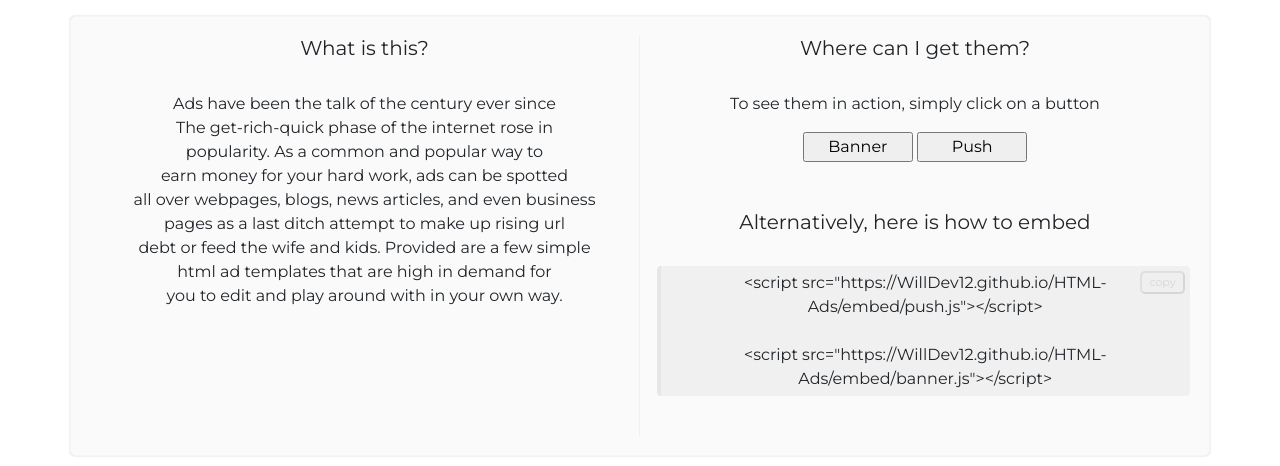
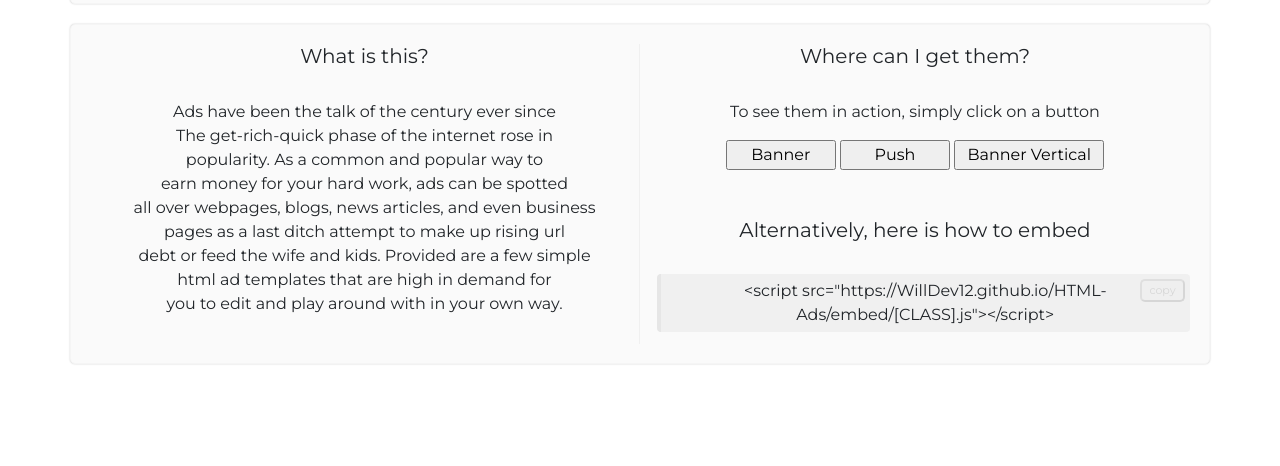
Before and after one commit to WillDev12/HTML-Ads, a plain HTML site: page index.html in a window 1280 px wide. Shown: the part 418-884 px from the top of the page. After the commit the page ends 800 px from the top, so only its background shows below. Drawn offline with nearby package versions, Linux system fonts and the light colour scheme.

Commit message:
Update index.html
Added new template

```diff
--- a/index.html
+++ b/index.html
@@ -21,7 +21,7 @@
 
     <div class="container">
 
-      <div style="float:left;width:50%;border-right: solid 1px rgba(240,240,240);height:400px;">
+      <div style="float:left;width:50%;border-right: solid 1px rgba(240,240,240);height:300px;">
 
         <h5>What is this?</h5>
 
@@ -43,6 +43,8 @@
 
         <input type="button" onclick="location.href='https://willdev12.github.io/HTML-Ads/classification/push';" value="Push" style="width:110px;" />
 
+        <input type="button" onclick="location.href='https://willdev12.github.io/HTML-Ads/classification/banner-vertical';" value="Banner Vertical" style="width:150px;" />
+
         <br>
         <br>
         <br>
@@ -53,11 +55,7 @@
 
         <div class="code">
 
-          &ltscript src="https://WillDev12.github.io/HTML-Ads/embed/push.js"&gt&lt/script&gt
-
-          <br><br>
-
-          &ltscript src="https://WillDev12.github.io/HTML-Ads/embed/banner.js"&gt&lt/script&gt
+          &ltscript src="https://WillDev12.github.io/HTML-Ads/embed/[CLASS].js"&gt&lt/script&gt
 
           <button class="copybutton" onclick="copyText()">copy</button>
 
@@ -70,7 +68,7 @@
     <script>
 
       function copyText() {
-        navigator.clipboard.writeText("<" + 'script src="https://willdev12.github.io/HTML-Ads/embed/banner.js"' + "><" + "/script>" + "\r\n\r\n" + "<" + 'script src="https://willdev12.github.io/HTML-Ads/embed/push.js"' + "><" + "/script>");
+        navigator.clipboard.writeText("<" + 'script src="https://willdev12.github.io/HTML-Ads/embed/[CLASS].js"' + "><" + "/script>");
         alert("Text copied");
       }
 
```
